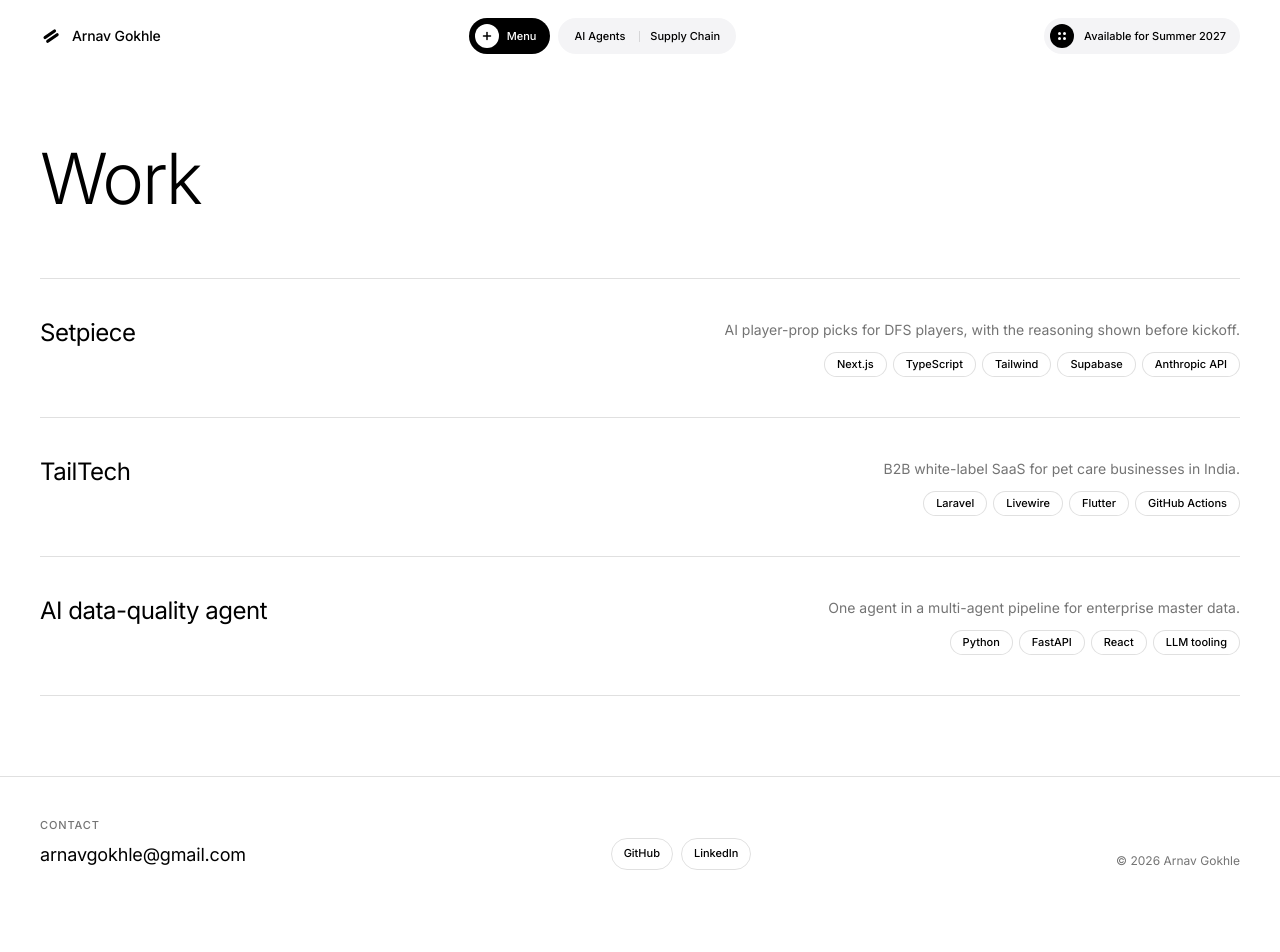
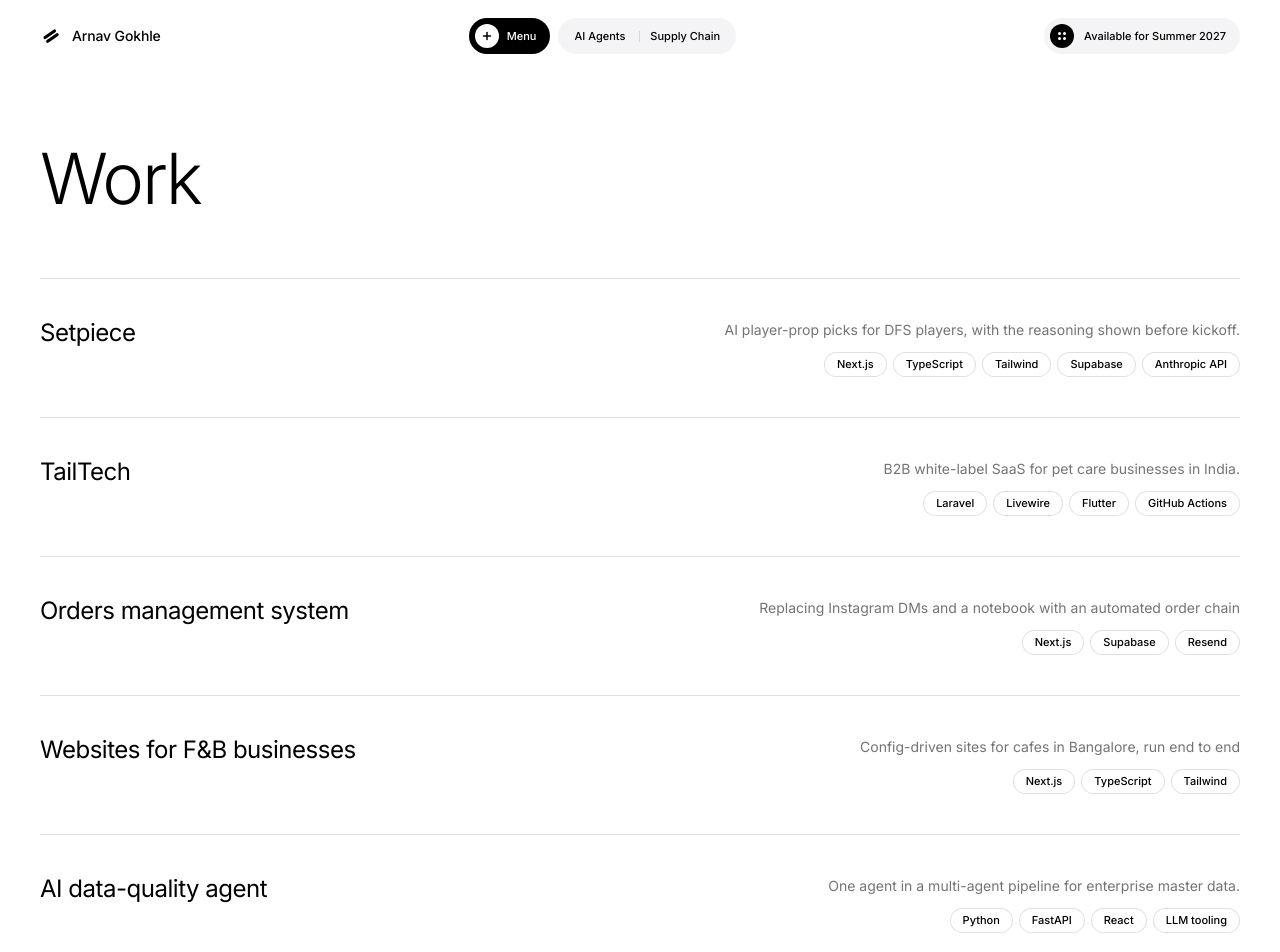
Before and after one commit to arnavgokhle/Portfolio, a React (Vite) app: page /work in a window 1280 px wide. Shown: the top 952 px of the page. Before the commit the page ends 910 px from the top, so only its background shows below. Built offline with nearby package versions, Linux system fonts and the light colour scheme.

Commit message:
Add orders-system and freelance-web projects
Co-Authored-By: Claude Fable 5.1 <noreply@anthropic.com>

```diff
--- a/src/content/projects.js
+++ b/src/content/projects.js
@@ -76,6 +76,70 @@ export const projects = [
     ],
   },
   {
+    slug: 'orders-system',
+    title: 'Orders management system',
+    tagline: 'Replacing Instagram DMs and a notebook with an automated order chain',
+    role: 'Sole designer and developer',
+    timeframe: 'June 2026 — present',
+    stack: ['Next.js', 'Supabase', 'Resend'],
+    links: {},
+    sections: [
+      {
+        heading: 'The problem',
+        body: [
+          'One of those clients was taking every order through Instagram DMs — no menu structure, no order history, nothing that didn\'t live in a chat thread.',
+        ],
+      },
+      {
+        heading: 'What the customer sees',
+        body: [
+          'They place an order on the site, get an automated confirmation, and pay via UPI. Direct payment from qr code or upi id or phone number. verified by the business owner, once payment comes in.',
+        ],
+      },
+      {
+        heading: "Why there's no dashboard",
+        body: [
+          'There\'s no staff dashboard — deliberately. Orders trigger an email to the owner and land in a tracking spreadsheet automatically, which matched how they already worked rather than asking them to learn a new tool.',
+        ],
+      },
+      {
+        heading: 'The hard part',
+        body: [
+          'The hard part wasn\'t the ordering flow, it was replacing everything that used to happen by hand around it: reading an order out of a DM, typing a confirmation back, and manually adding it to a tracking sheet. I automated that whole chain — order in, confirmation out, sheet updated — so the only manual step left is the owner packing what\'s on the screen. Built with Next.js, Supabase, and Resend. In production since June 2026.',
+        ],
+      },
+    ],
+  },
+  {
+    slug: 'freelance-web',
+    title: 'Websites for F&B businesses',
+    tagline: 'Config-driven sites for cafes in Bangalore, run end to end',
+    role: 'Freelance — design, build, and client management',
+    timeframe: 'May–August 2026',
+    stack: ['Next.js', 'TypeScript', 'Tailwind'],
+    links: {},
+    sections: [
+      {
+        heading: 'What it was',
+        body: [
+          'Between May and August 2026, I designed and shipped websites for two cafes in Bangalore. I ran each engagement end to end: cold outreach, the discovery call, scoping and pricing, sourcing and vetting the photos and menu data, architecture, and QA before launch.',
+        ],
+      },
+      {
+        heading: 'The constraint',
+        body: [
+          'The interesting constraint was economic, not technical. Sites at this price point stop being worth building if every content change means a developer. So I built on a config-driven architecture in Next.js and TypeScript where branding, menu, hours, and copy live in a typed config file separate from the components. A new client is a new config and an asset folder rather than a new codebase, and an owner who wants to change a price on Tuesday doesn\'t wait on me.',
+        ],
+      },
+      {
+        heading: 'A note on clients',
+        body: [
+          'I\'m not naming clients here, but the sites are live and I\'m happy to send links or walk through the code on a call.',
+        ],
+      },
+    ],
+  },
+  {
     slug: 'data-quality-agent',
     title: 'AI data-quality agent',
     tagline: 'One agent in a multi-agent pipeline for enterprise master data.',
```
